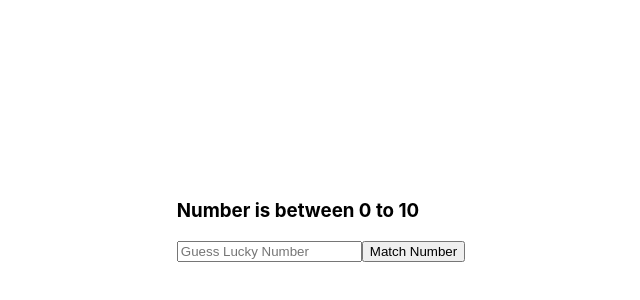
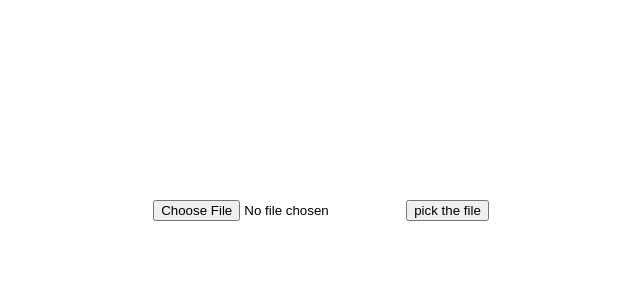
Before and after one commit to AbhayKhemnar/practice, a React (Create React App) app: page / in a window 1280 px wide. Shown: the part 120-420 px from the top of the page, without its empty margins (319-959 px from the left). Built offline with nearby package versions, Linux system fonts and the light colour scheme.

Commit message:
Button is created in Onclick folder in it onclick.js

```diff
--- a/src/OnClick/Onclick.js
+++ b/src/OnClick/Onclick.js
@@ -1,41 +1,27 @@
-import {useState} from "react";
+import {useRef} from "react";
 import './Onclick.css'
+
+
 
 export default function OnClick(){
 
-   let [number , setNumber]=useState()
-   let [Attempt , setAttempt] = useState(1)
-   let [LuckyNumber,setLuckyNumber]=useState(Math.round((Math.random()*10)))
+  let inputRef = useRef()
 
-  console.log(LuckyNumber)
 
-  function GetInput(e){
-        setNumber(e.target.value)
-  }
+    function HandleInput(){
+     inputRef.current.click()
+     console.log(inputRef)
+    }
 
-  function HandleInput(){
-    if(number<0 || number>10){
-        alert("WARNING: Enter number between 0 and 10")
-        return
-    }
-   setAttempt(Attempt+1)
-      if(number==LuckyNumber){
-        alert(' CONGRATS YOU Won IN  "'+ Attempt + '"  ATTEMPT '  )
-      }else if(number<LuckyNumber){
-        alert("you Number is less than Lucky Number")
-      }else{
-        alert("You number is greater than Lucky Number")
-      }
 
-  }
 
 
     return(
 
         <div class ="contain">
-            <h3>Number is between  0 to 10</h3>
-            <input onChange={GetInput} placeholder="Guess Lucky Number" type="number" ></input>
-            <button onClick={HandleInput} value ="10"> Match Number </button>
+            <h3> </h3>
+            <input  type="file" ref={inputRef} ></input>
+            <button onClick={HandleInput} > pick the file</button>
         </div>
 
 
```
Also changed, not shown: src/OnClick/ok.js (added, +25 -0 lines).
